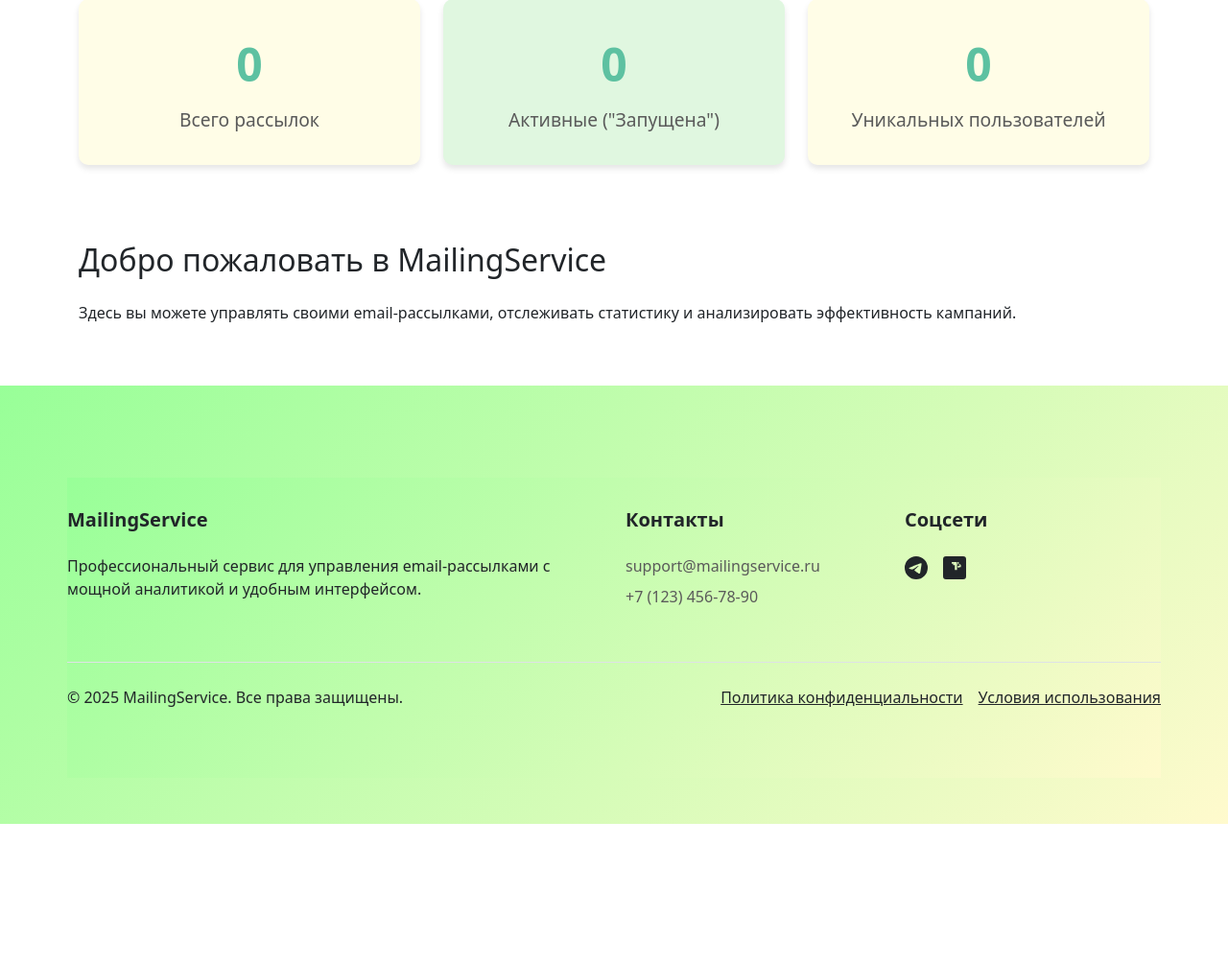
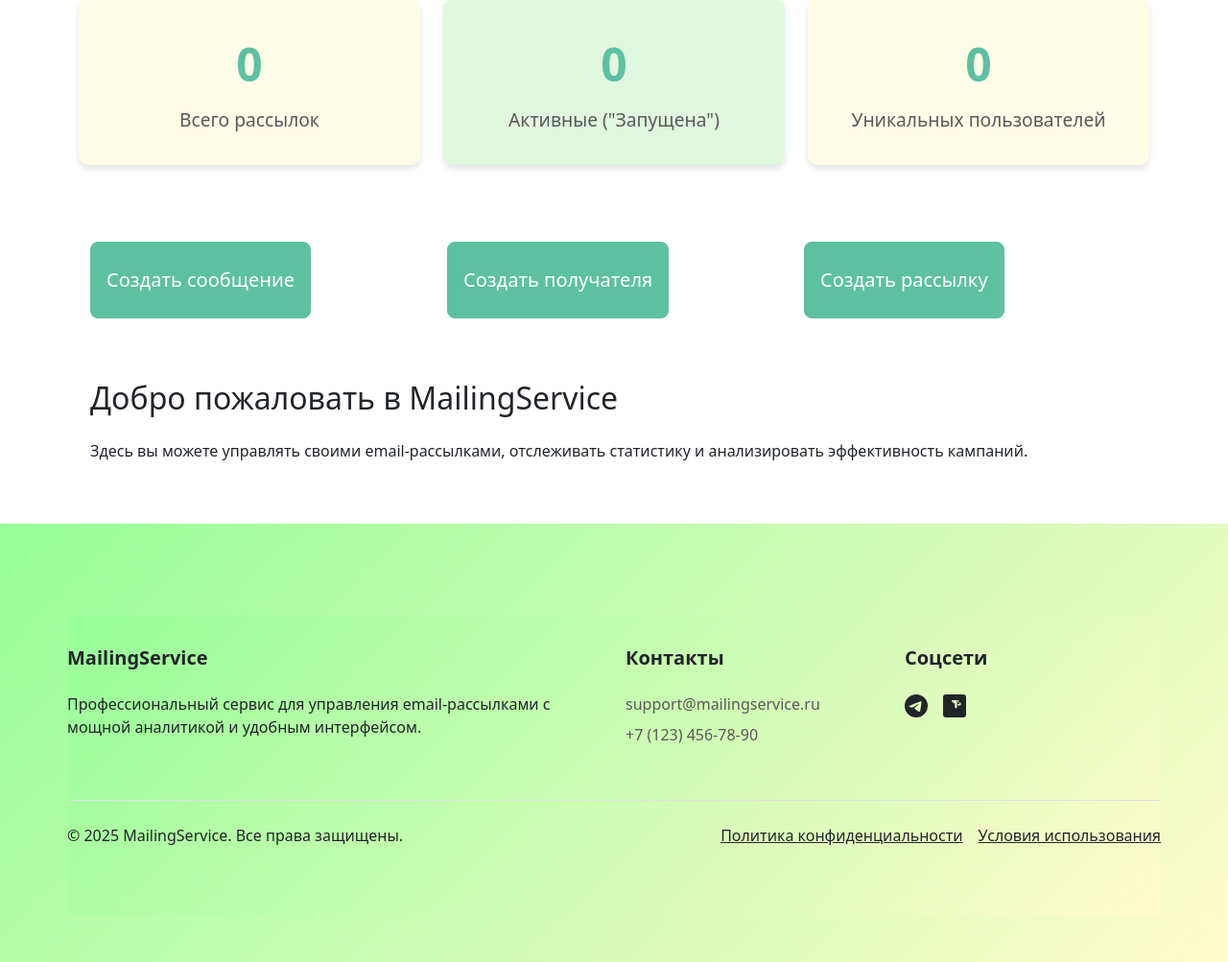
Before and after one commit to YuliaSamoylova0803/Web_application_django, a Django app: page / in a window 1280 px wide. Shown: the part 105-1108 px from the top of the page at 96% size. Before the commit the page ends 964 px from the top, so only its background shows below. Run offline with Django 5.2, Linux system fonts and the light colour scheme; data that the repository does not hold is empty; some libraries are stand-ins or nearby versions.

Commit message:
update template html base and message detail

```diff
--- a/mailing_service/templates/mailing_service/base.html
+++ b/mailing_service/templates/mailing_service/base.html
@@ -36,12 +36,31 @@
             </div>
         </div>
     </div>
-
+    <div class="container my-5">
+        <!-- Кнопки быстрого доступа -->
+        <div class="row mb-5">
+            <div class="col-md-4 mb-3">
+                <a href="{% url 'mailing_service:message_create' %}" class="btn btn-mint btn-lg btn-block py-4">
+                    <i class="bi bi-envelope-plus"></i> Создать сообщение
+                </a>
+            </div>
+            <div class="col-md-4 mb-3">
+                <a href="{% url 'mailing_service:recipient_create' %}" class="btn btn-mint btn-lg btn-block py-4">
+                    <i class="bi bi-person-plus"></i> Создать получателя
+                </a>
+            </div>
+            <div class="col-md-4 mb-3">
+                <a href="{% url 'mailing_service:mailing_create' %}" class="btn btn-mint btn-lg btn-block py-4">
+                    <i class="bi bi-send-plus"></i> Создать рассылку
+                </a>
+            </div>
+        </div>
         <!-- Дополнительный контент -->
         <div class="row">
             <div class="col-12">
                 <h2 class="mb-4">Добро пожаловать в MailingService</h2>
-                <p>Здесь вы можете управлять своими email-рассылками, отслеживать статистику и анализировать эффективность кампаний.</p>
+                <p>Здесь вы можете управлять своими email-рассылками, отслеживать статистику и анализировать
+                    эффективность кампаний.</p>
             </div>
         </div>
 
--- a/mailing_service/templates/mailing_service/message_detail.html
+++ b/mailing_service/templates/mailing_service/message_detail.html
@@ -16,7 +16,7 @@
                             height="225">
                         <div class="d-flex justify-content-between align-items-center">
                             <div class="btn-group">
-                                <a class="btn btn-primary" href="{% url 'mailing_service:recipient_list' %}"
+                                <a class="btn btn-mint" href="{% url 'mailing_service:recipient_list' %}"
                                    role="button">Назад</a>
                             </div>
                         </div>
```
Lines whose indentation alone changed are shown as unchanged.
